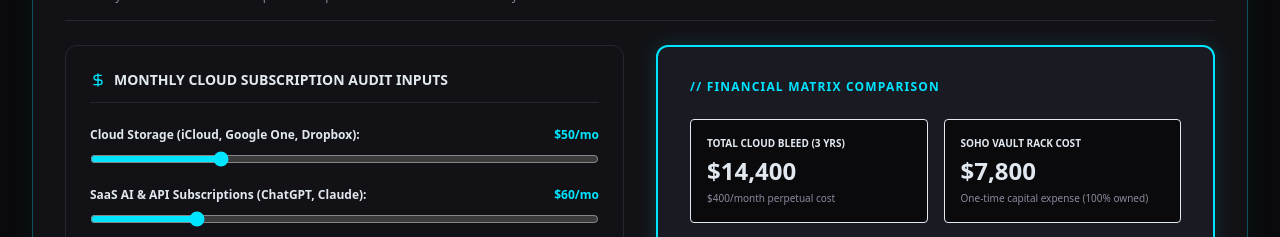
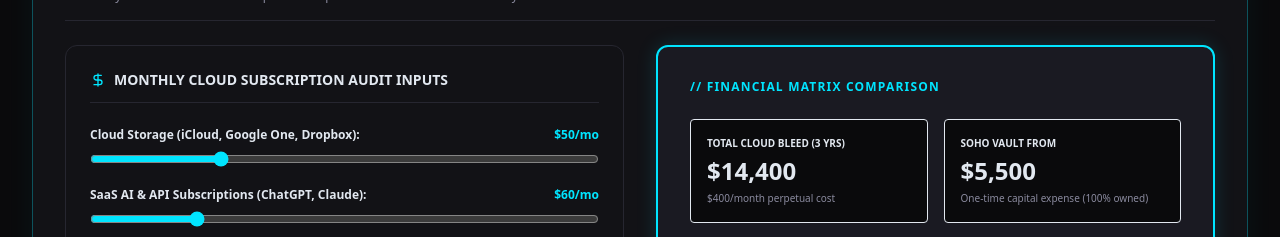
Before and after one commit to DeviousWings/steele-co-website, a React (Vite) app: page / in a window 1280 px wide. Shown: the part 2100-2337 px from the top of the page. Built offline with nearby package versions, Linux system fonts and the light colour scheme.

Commit message:
Lock published floors: Desk Node 1850, SOHO 5500; ROI 5500; README tiers (#49)
Co-authored-by: Nathanael King <nathanael@users.noreply.github.com>

```diff
--- a/src/components/CloudRoiCalculator.jsx
+++ b/src/components/CloudRoiCalculator.jsx
@@ -1,7 +1,7 @@
 import { useMemo, useState } from 'react'
 import { DollarSign } from 'lucide-react'
 
-const STEELE_INVESTMENT = 7800
+const STEELE_INVESTMENT = 5500
 
 export default function CloudRoiCalculator({ onBuildClick }) {
   const [inputs, setInputs] = useState({
@@ -60,7 +60,7 @@ export default function CloudRoiCalculator({ onBuildClick }) {
               <div className="text-[10px] text-muted mt-1">${calc.monthlyBleed}/month perpetual cost</div>
             </div>
             <div className="bg-obsidian p-4 rounded border border-emerald/40">
-              <div className="text-[10px] text-emerald font-bold uppercase">SOHO Vault Rack Cost</div>
+              <div className="text-[10px] text-emerald font-bold uppercase">SOHO Vault from</div>
               <div className="text-2xl font-black text-emerald mt-1">${STEELE_INVESTMENT.toLocaleString()}</div>
               <div className="text-[10px] text-muted mt-1">One-time capital expense (100% owned)</div>
             </div>
--- a/src/components/DeskNodeConfigurator.jsx
+++ b/src/components/DeskNodeConfigurator.jsx
@@ -54,7 +54,7 @@ export default function DeskNodeConfigurator({ onRequestQuote }) {
             <div className="text-muted mt-1">{DESK_NODE_BASE.desc}</div>
             <div className="text-[10px] text-muted mt-1">{DESK_NODE_BASE.hardwareDesc}</div>
           </div>
-          <span className="text-xs font-bold text-cyan whitespace-nowrap">±${DESK_NODE_BASE.price.toLocaleString()}</span>
+          <span className="text-xs font-bold text-cyan whitespace-nowrap">${DESK_NODE_BASE.price.toLocaleString()}</span>
         </div>
 
         <div className="space-y-2">
@@ -194,7 +194,7 @@ export default function DeskNodeConfigurator({ onRequestQuote }) {
               </div>
               <div className="flex justify-between text-emerald">
                 <span>• {DESK_NODE_BASE.label}</span>
-                <span>±${DESK_NODE_BASE.price.toLocaleString()}</span>
+                <span>${DESK_NODE_BASE.price.toLocaleString()}</span>
               </div>
               {selectedOptions.map((opt) => (
                 <div key={opt.key} className="flex justify-between text-emerald">
--- a/src/data/deskNodeData.js
+++ b/src/data/deskNodeData.js
@@ -1,13 +1,14 @@
-// Desk Node — Tier 1. Prices are averages (hours × $150).
-// Parts on the base are recovered inside the base hours, not as a separate hardware total.
+// Desk Node — Tier 1. Option prices are averages (hours × $150).
+// Base is the published floor ($1,850): parts + labor packaged as one starting price.
+// Options below add on top of the base.
 
 export const LABOR_RATE = 150
 
 export const DESK_NODE_BASE = {
   label: 'Base Build & Ad-Blocking Core',
   hours: 4,
-  price: 600,
-  desc: 'Network core assembly, Raspberry Pi 5 + AdGuard Home imaging and configuration, TP-Link switch install, full system test. Average 4 hours.',
+  price: 1850, // published floor — parts + labor packaged, not hours × rate
+  desc: 'Network core assembly, Raspberry Pi 5 + AdGuard Home imaging and configuration, TP-Link switch install, full system test. Hardware and labor are packaged into the published $1,850 starting price.',
   hardwareDesc: 'Raspberry Pi 5 (board/case/PSU/microSD) + TP-Link TL-SG108 8-port switch',
 }
 
--- a/src/pages/SovereignTiers.jsx
+++ b/src/pages/SovereignTiers.jsx
@@ -122,7 +122,7 @@ export default function SovereignTiers({ onRequestQuote }) {
           >
             <div className="font-bold">{t.label}</div>
             <div className="text-[10px] text-cyan mt-1">
-              {t.id === 'tier1' ? `Base: ±$${DESK_NODE_BASE.price.toLocaleString()}` : `Base: $${t.base.toLocaleString()}`}
+              {t.id === 'tier1' ? `Base: from $${DESK_NODE_BASE.price.toLocaleString()}` : `Base: $${t.base.toLocaleString()}`}
             </div>
           </button>
         ))}
```
Also changed, not shown: 1 other file (tests, documents, lock files or other folders).
